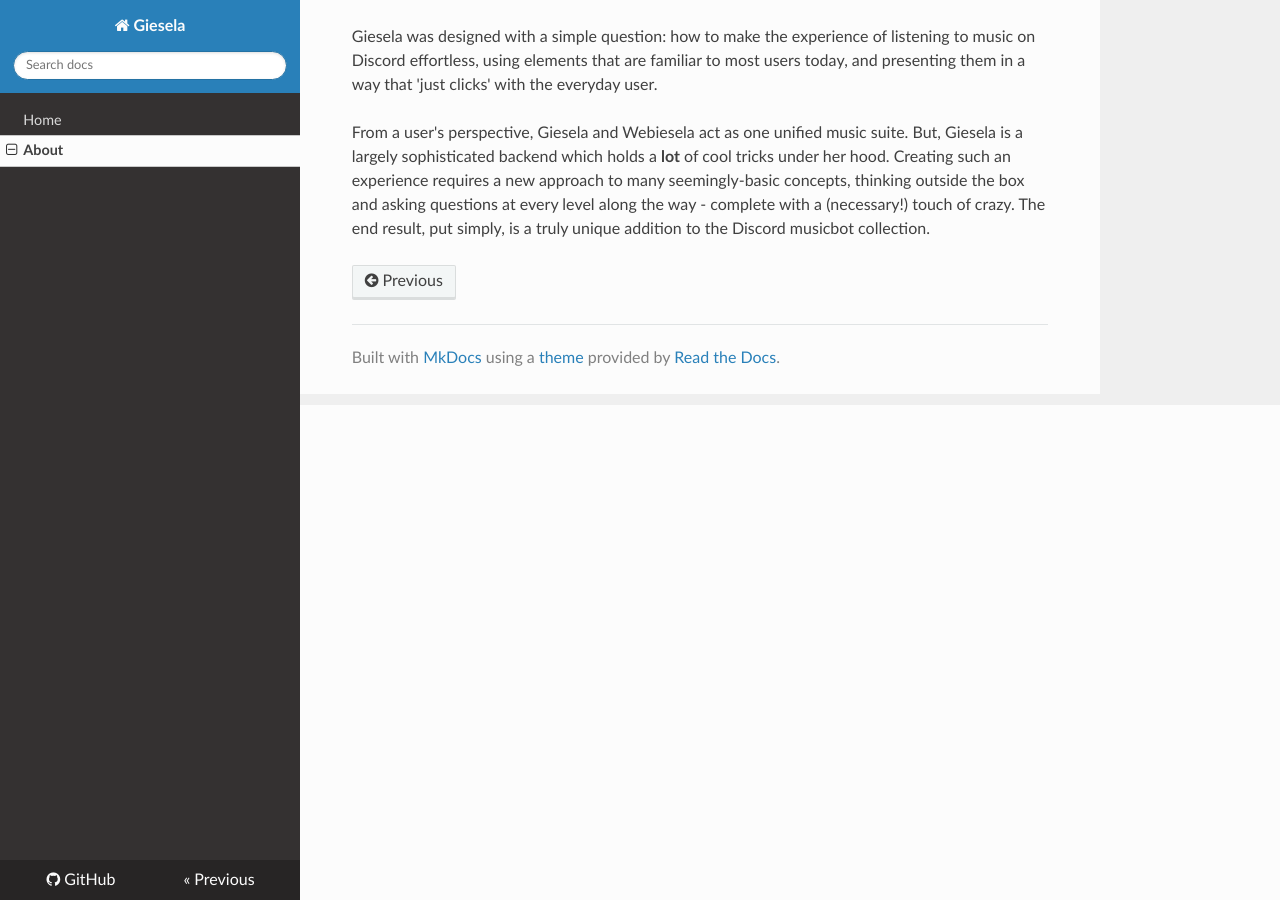
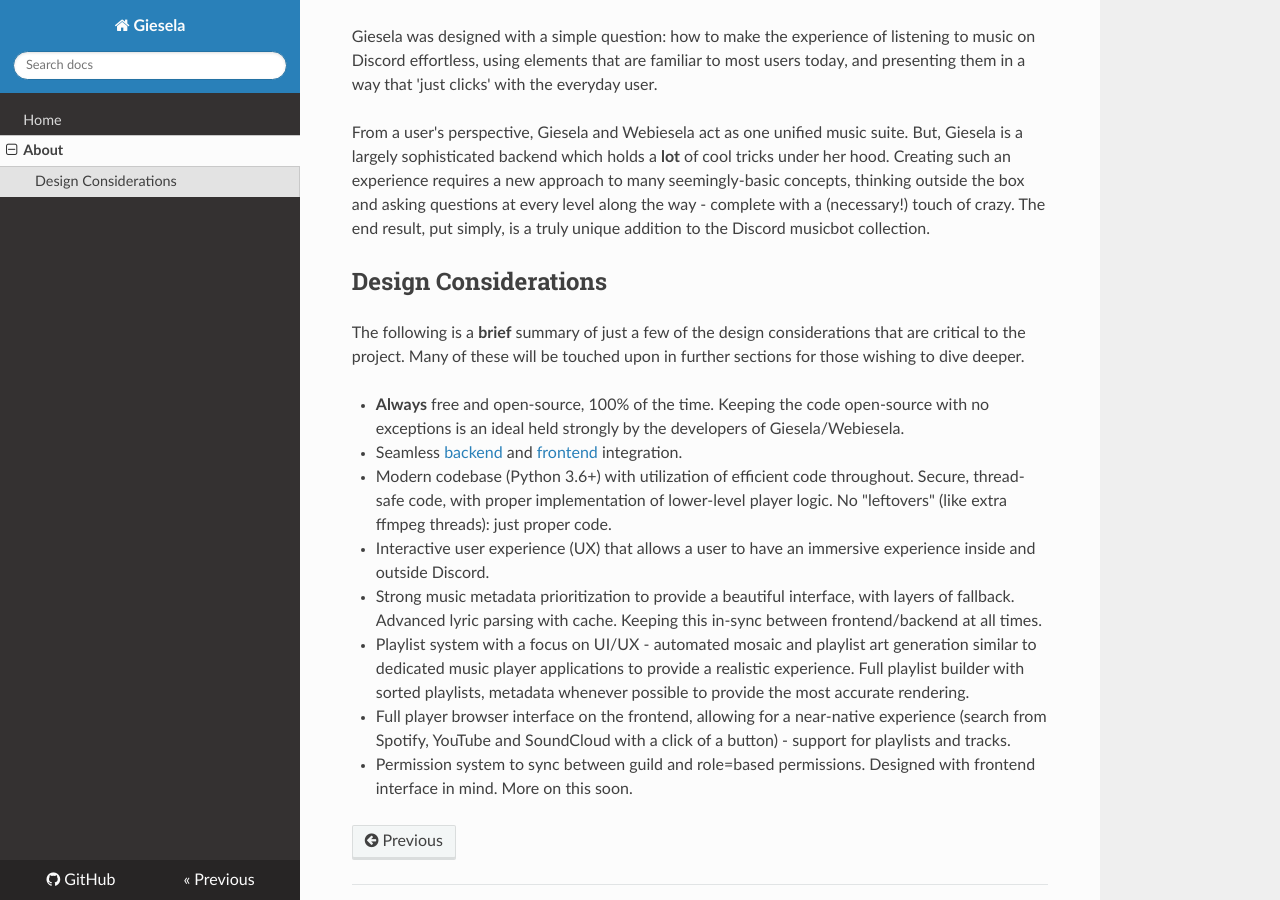
Before and after one commit to gieseladev/giesela, an MkDocs documentation site: the page built from docs/about.md, in a window 1280 px wide and 900 px high, scrolled down 495 px. Built offline with MkDocs 1.6.1, drawn with Linux system fonts in a browser that asks for light colours; nearby versions of some CDN libraries; old or Windows-style settings are respelled for this version of MkDocs; some of the changed text lies outside the part shown.

Commit message:
[Design Considerations] pt. 1

```diff
--- a/docs/about.md
+++ b/docs/about.md
@@ -7,3 +7,23 @@
 Giesela was designed with a simple question: how to make the experience of listening to music on Discord effortless, using elements that are familiar to most users today, and presenting them in a way that 'just clicks' with the everyday user.
 
 From a user's perspective, Giesela and Webiesela act as one unified music suite. But, Giesela is a largely sophisticated backend which holds a **lot** of cool tricks under her hood. Creating such an experience requires a new approach to many seemingly-basic concepts, thinking outside the box and asking questions at every level along the way - complete with a (necessary!) touch of crazy. The end result, put simply, is a truly unique addition to the Discord musicbot collection.
+
+## Design Considerations
+
+The following is a **brief** summary of just a few of the design considerations that are critical to the project. Many of these will be touched upon in further sections for those wishing to dive deeper.
+
+- **Always** free and open-source, 100% of the time. Keeping the code open-source with no exceptions is an ideal held strongly by the developers of Giesela/Webiesela.
+
+- Seamless [backend](https://github.com/siku2/Giesela) and [frontend](https://github.com/siku2/Webiesela) integration.
+
+- Modern codebase (Python 3.6+) with utilization of efficient code throughout. Secure, thread-safe code, with proper implementation of lower-level player logic. No "leftovers" (like extra ffmpeg threads): just proper code.
+
+- Interactive user experience (UX) that allows a user to have an immersive experience inside and outside Discord.
+
+- Strong music metadata prioritization to provide a beautiful interface, with layers of fallback. Advanced lyric parsing with cache. Keeping this in-sync between frontend/backend at all times.
+
+- Playlist system with a focus on UI/UX - automated mosaic and playlist art generation similar to dedicated music player applications to provide a realistic experience. Full playlist builder with sorted playlists, metadata whenever possible to provide the most accurate rendering.
+
+- Full player browser interface on the frontend, allowing for a near-native experience (search from Spotify, YouTube and SoundCloud with a click of a button) - support for playlists and tracks.
+
+- Permission system to sync between guild and role=based permissions. Designed with frontend interface in mind. More on this soon.
```
Also changed, not shown: other parts of docs/about.md (+1 -1 lines).
